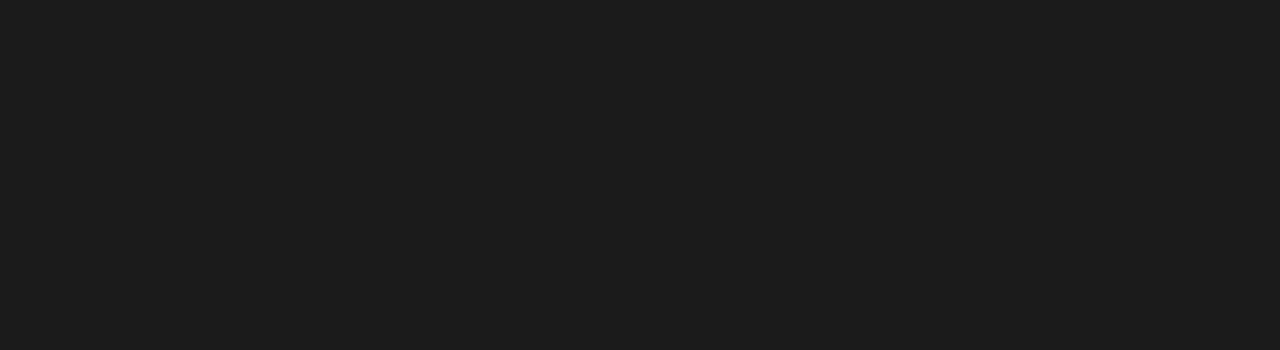
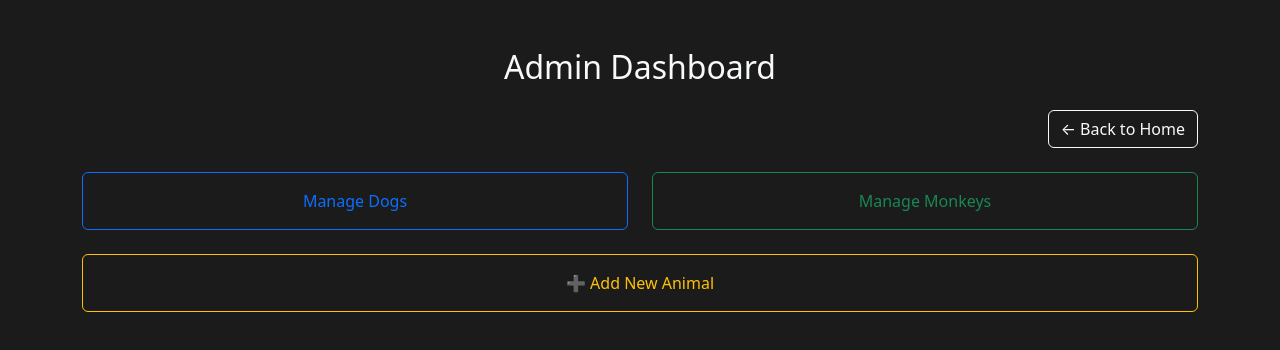
Before and after one commit to DevonKirby/Full-Stack-Rescue-Animal-System, a React (Create React App) app in the folder client/: page /admin in a window 1280 px wide. Before the commit this address had no page. Shown: the top 350 px of the page. Built offline with nearby package versions, Linux system fonts and the light colour scheme.

Commit message:
Admin page added

```diff
--- a/client/src/App.jsx
+++ b/client/src/App.jsx
@@ -1,6 +1,7 @@
 import React from 'react';
 import Home from './components/Home.jsx';
 import AnimalList from './components/AnimalList.jsx';
+import Admin from './components/Admin.jsx';
 import { BrowserRouter as Router, Route, Routes } from 'react-router-dom';
 
 function App() {
@@ -10,6 +11,7 @@
         <Route path="/" element={<Home />} />
         <Route path="/dogs" element={<AnimalList animalType="dogs" />} />
         <Route path="/monkeys" element={<AnimalList animalType="monkeys" />} />
+        <Route path="/admin" element={<Admin />} />
       </Routes>
     </Router>
   );
--- /dev/null
+++ b/client/src/components/Admin.jsx
@@ -0,0 +1,32 @@
+import React from "react";
+import { Link } from "react-router-dom";
+
+export default function Admin() {
+    return (
+        <div className="container mt-5 text-light">
+            <h2 className="text-center mb-4">Admin Dashboard</h2>
+
+            <div className="text-end mb-4">
+                <Link to="/" className="btn btn-outline-light">← Back to Home</Link>
+            </div>
+
+            <div className="row g-4">
+                <div className="col-md-6">
+                    <Link to="/admin/dogs" className="btn btn-outline-primary w-100 p-3">
+                        Manage Dogs
+                    </Link>
+                </div>
+                <div className="col-md-6">
+                    <Link to="/admin/monkeys" className="btn btn-outline-success w-100 p-3">
+                        Manage Monkeys
+                    </Link>
+                </div>
+                <div className="col-md-12">
+                    <Link to="/admin/add-animal" className="btn btn-outline-warning w-100 p-3">
+                        ➕ Add New Animal
+                    </Link>
+                </div>
+            </div>
+        </div>
+    );
+}
--- a/client/src/components/Home.jsx
+++ b/client/src/components/Home.jsx
@@ -34,6 +34,10 @@
                     </div>
                 </div>
             </div>
+
+            <div className="text-center mt-4">
+                <Link to="/admin" className="btn btn-outline-warning btn-lg">Admin Dashboard</Link>
+            </div>
         </div>
     )
 }
```
